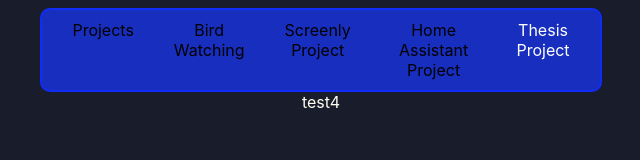
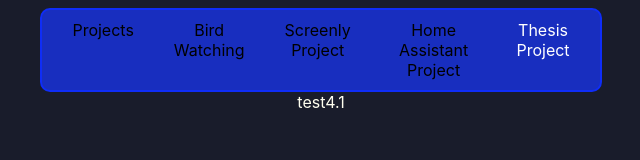
Before and after one commit to Djole01/Portfolio-Website, a plain HTML site: page thesis.html in a window 1280 px wide. Shown: the full height of the page, 319-959 px from the left. Drawn offline with Linux system fonts and the light colour scheme.

Commit message:
repo test

```diff
--- a/thesis.html
+++ b/thesis.html
@@ -19,7 +19,7 @@
 	  </header>
 	  <main>
 
-	    test4
+	    test4.1
 
 	  </main>
 	  <footer>
```
